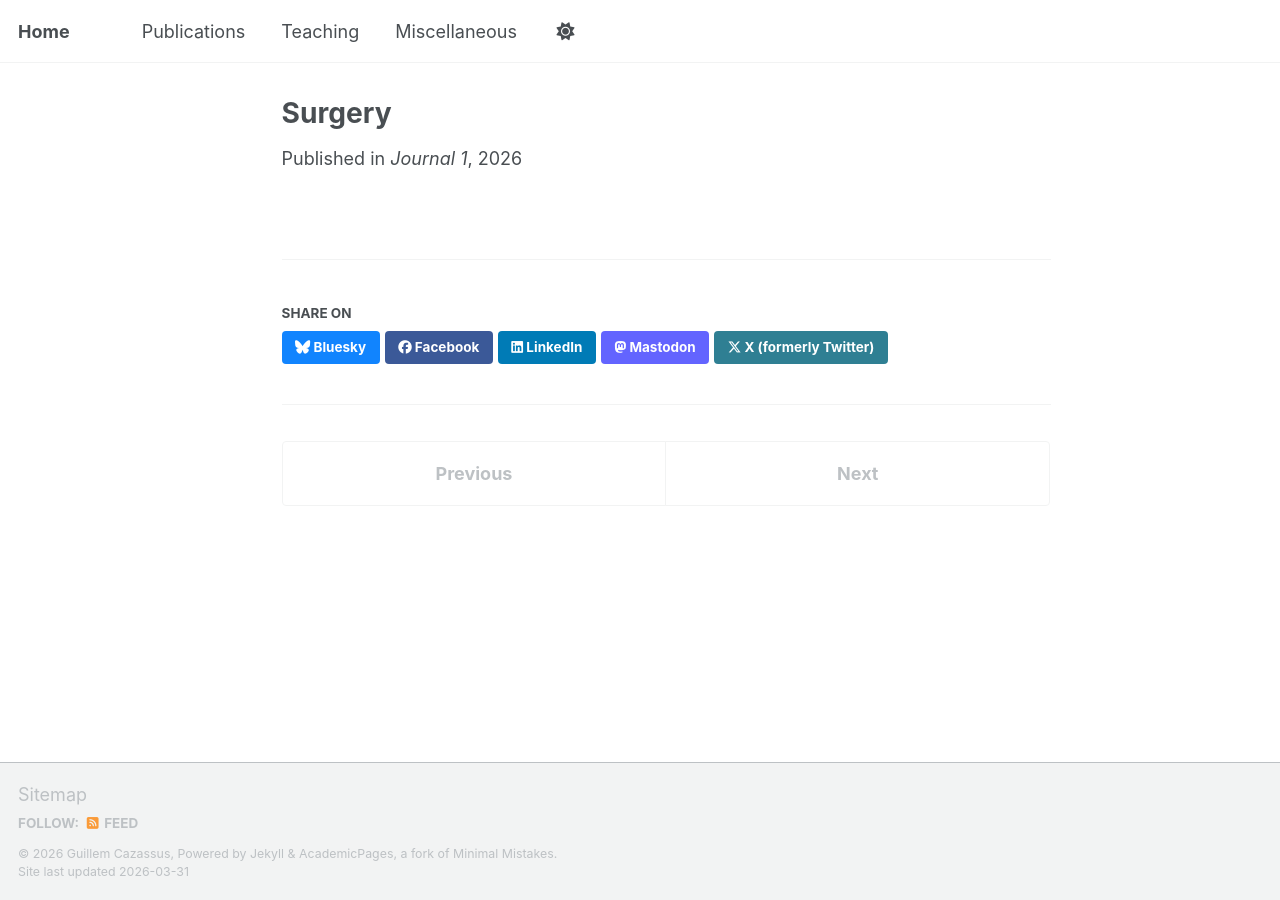
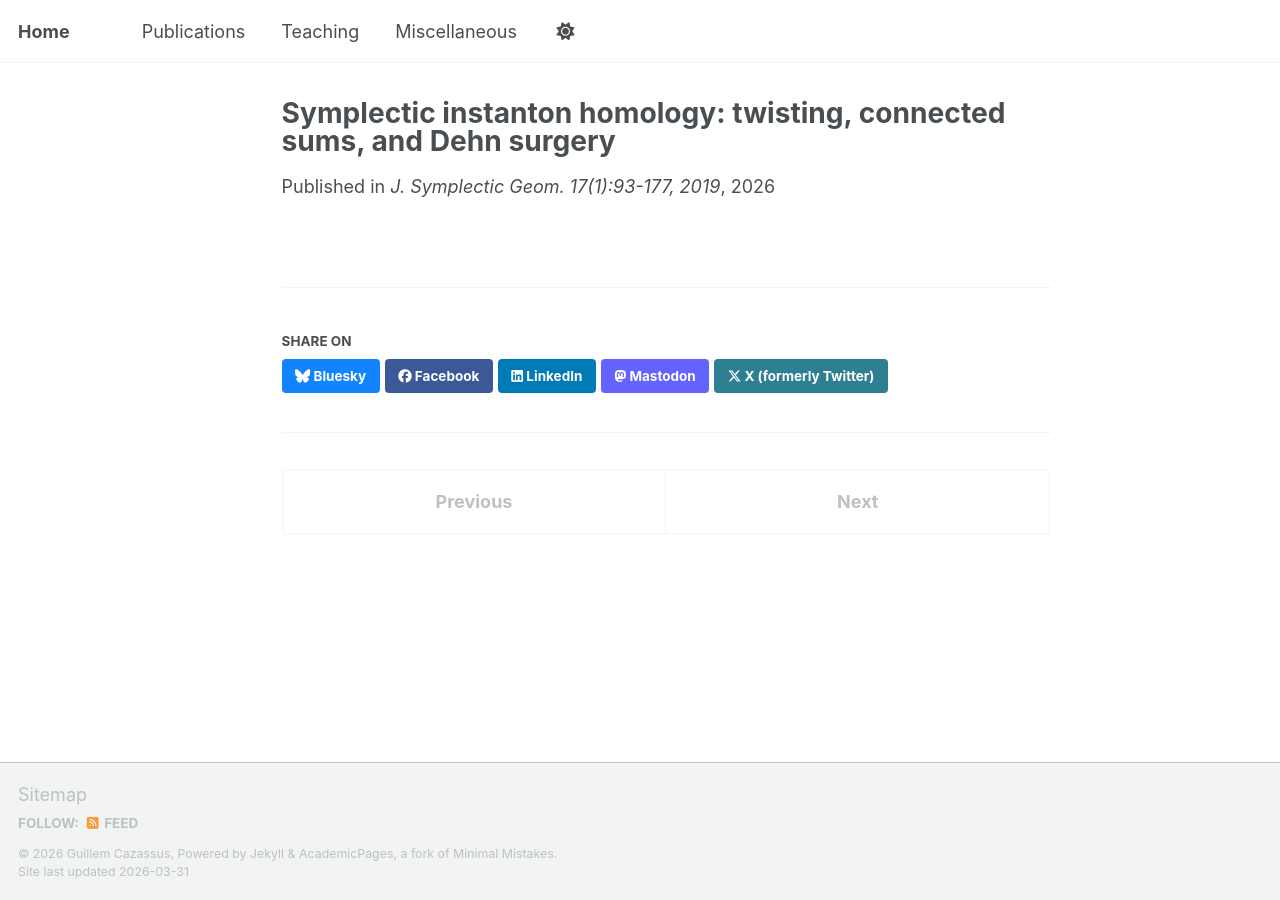
Before and after one commit to guillemcazassus/guillemcazassus, a Jekyll site: the page built from _publications/surgery.md, in a window 1280 px wide. Built offline with Jekyll 4.4.1, drawn with Linux system fonts in a browser that asks for light colours; a script bundle is joined from its source files by our own code; library files that are not in the unit come from our copies.

Commit message:
Update surgery.md

```diff
--- a/_publications/surgery.md
+++ b/_publications/surgery.md
@@ -1,11 +1,12 @@
 ---
-title: "Surgery"
+title: "Symplectic instanton homology: twisting, connected sums, and Dehn
+surgery"
 collection: publications
 category: manuscripts
 permalink: /publication/2009-10-01-paper-title-number-1
 #excerpt: 'This paper is about the number 1. The number 2 is left for future work.'
 #date: 2009-10-01
-venue: 'Journal 1'
+venue: 'J. Symplectic Geom. 17(1):93-177, 2019'
 #slidesurl: 'https://academicpages.github.io/files/slides1.pdf'
 #paperurl: 'https://academicpages.github.io/files/paper1.pdf'
 #bibtexurl: 'https://academicpages.github.io/files/bibtex1.bib'
```
